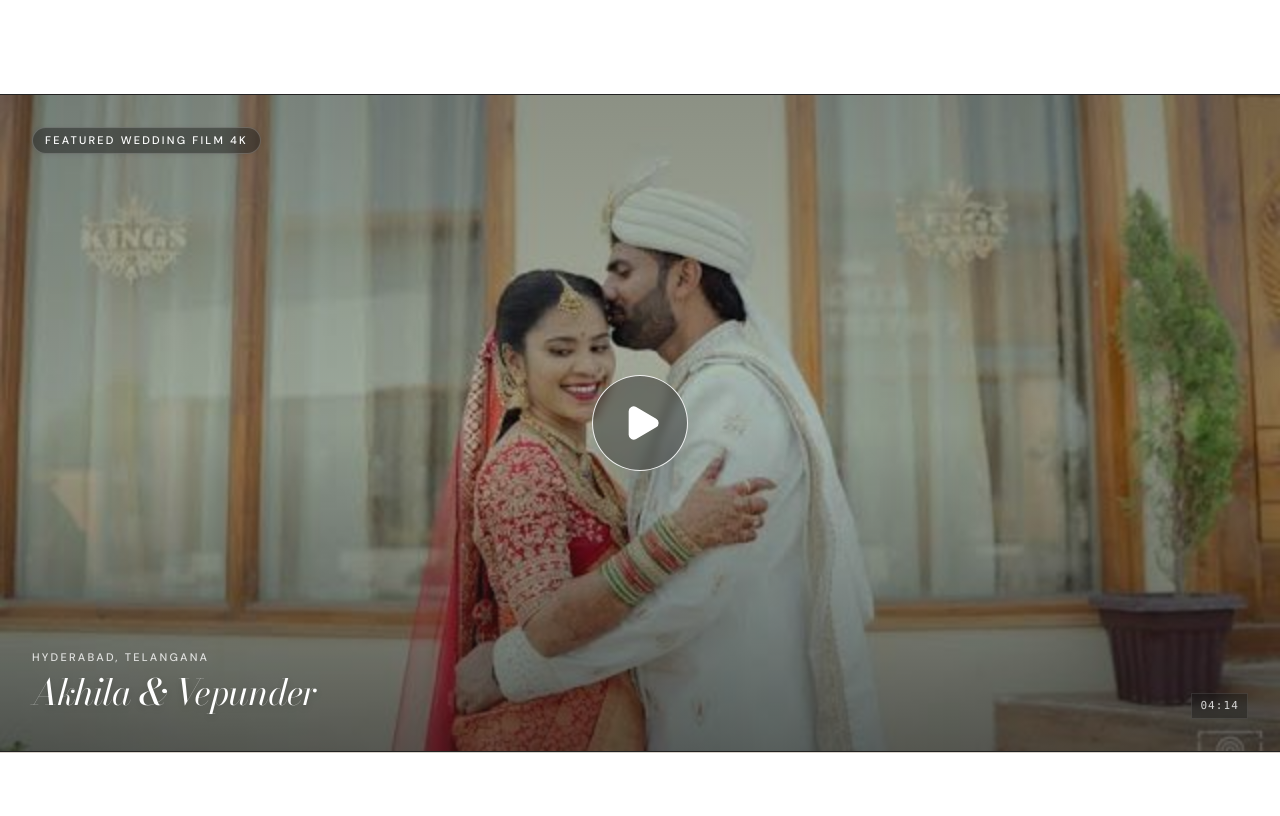
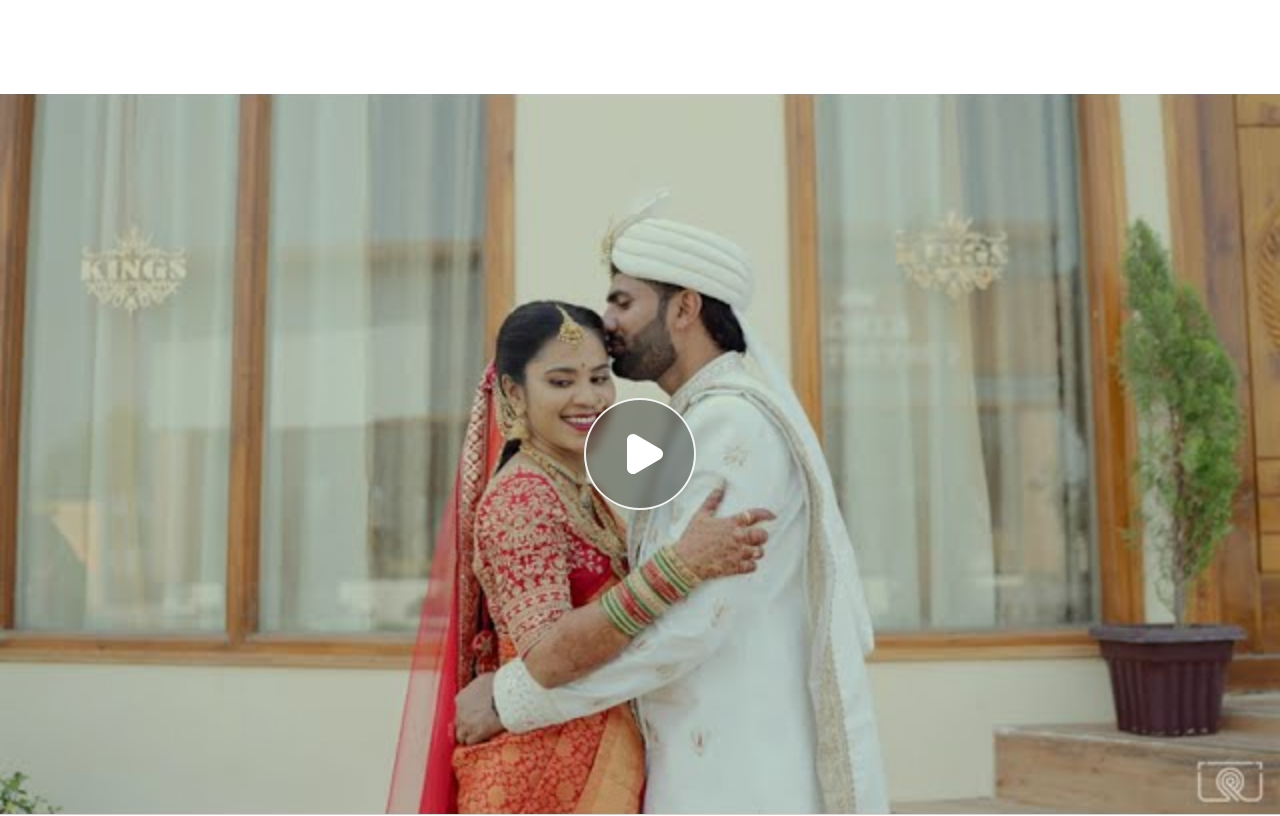
Before and after one commit to pictureperfectphotographe-arch/pictureperfectphotography, a Next.js app: page / in a window 1280 px wide. Shown: the part 2911-3727 px from the top of the page. Built offline with nearby package versions, Linux system fonts and the light colour scheme.

Commit message:
fix(film): restore clean minimal full-width wedding video section without text overlays or side borders

```diff
--- a/src/components/sections/FullscreenWeddingFilm.tsx
+++ b/src/components/sections/FullscreenWeddingFilm.tsx
@@ -12,11 +12,9 @@ export default function FullscreenWeddingFilm() {
 
   return (
     <section
-      aria-label="Picture Perfect Photography Featured Wedding Film"
-      className="relative w-full bg-[#0E0E0E] overflow-hidden flex items-center justify-center border-t border-b border-[#222222]"
+      aria-label="Picture Perfect Photography Cinematic Wedding Film"
+      className="relative w-full aspect-video bg-[#171717] overflow-hidden m-0 p-0 border-0"
     >
-      {/* Proportional 16:9 Video Player Container with Cinematic Letterboxing on Ultra-Wide screens */}
-      <div className="relative w-full aspect-video max-h-[82vh] max-w-[1600px] mx-auto bg-black shadow-2xl flex items-center justify-center">
       {isPlaying ? (
         <iframe
           src={`https://www.youtube.com/embed/${youtubeVideoId}?autoplay=1&controls=1&playsinline=1&fs=1&rel=0&enablejsapi=1`}
@@ -29,53 +27,28 @@ export default function FullscreenWeddingFilm() {
         <button
           type="button"
           onClick={() => setIsPlaying(true)}
-            aria-label="Play Akhila & Vepunder Wedding Video 4K"
+          aria-label="Play Akhila & Vepunder Wedding Video"
           className="group relative w-full h-full block cursor-pointer select-none text-left focus-visible:outline-hidden focus-visible:ring-2 focus-visible:ring-white"
         >
-            {/* Uncropped True 16:9 High-Resolution Poster */}
+          {/* Natural High-Resolution Thumbnail Poster — No filters, no dark tints */}
           <Image
             src="/images/films/film_akhila_vepunder.jpg"
-              alt="Akhila & Vepunder Wedding Video 4K by Picture Perfect Photography"
+            alt="Akhila & Vepunder Wedding Video by Picture Perfect Photography"
             fill
             priority
+            quality={95}
             className="object-cover transition-transform duration-700 ease-out group-hover:scale-102"
-              sizes="(max-width: 768px) 100vw, (max-width: 1600px) 100vw, 1600px"
+            sizes="100vw"
           />
-
-            {/* Subtle Contrast Overlay */}
-            <div className="absolute inset-0 bg-gradient-to-t from-black/60 via-black/15 to-black/30 group-hover:from-black/40 group-hover:via-black/5 group-hover:to-black/20 transition-colors duration-300" />
-
-            {/* Top Left Editorial Film Tag */}
-            <div className="absolute top-4 sm:top-6 md:top-8 left-4 sm:left-6 md:left-8 select-none">
-              <span className="inline-block px-3 py-1 rounded-full bg-black/40 backdrop-blur-md border border-white/20 text-[10px] md:text-[11px] font-medium tracking-[0.2em] text-white uppercase drop-shadow-sm">
-                FEATURED WEDDING FILM 4K
-              </span>
-            </div>
 
           {/* Prominent Centered Play Button */}
           <div className="absolute inset-0 flex items-center justify-center">
-              <div className="flex items-center justify-center w-16 h-16 sm:w-20 sm:h-20 md:w-24 md:h-24 rounded-full border border-white/90 bg-black/40 backdrop-blur-xs text-white transition-all duration-300 group-hover:scale-105 group-hover:bg-black/60 shadow-2xl">
-                <Play className="w-6 h-6 sm:w-8 sm:h-8 md:w-10 md:h-10 fill-white text-white ml-1 transition-transform duration-300 group-hover:scale-110" />
+            <div className="flex items-center justify-center w-20 h-20 sm:w-24 sm:h-24 md:w-28 md:h-28 rounded-full border-2 border-white/90 bg-black/35 backdrop-blur-xs text-white transition-all duration-300 group-hover:scale-105 group-hover:bg-black/55 shadow-2xl">
+              <Play className="w-8 h-8 sm:w-10 sm:h-10 md:w-12 md:h-12 fill-white text-white ml-1.5 transition-transform duration-300 group-hover:scale-110" />
             </div>
-            </div>
-
-            {/* Bottom Left Title Metadata */}
-            <div className="absolute bottom-4 sm:bottom-6 md:bottom-8 left-4 sm:left-6 md:left-8 right-4 sm:right-6 md:right-8 flex items-end justify-between select-none">
-              <div>
-                <p className="text-[10px] md:text-[11px] tracking-[0.2em] uppercase text-white/80 font-medium">
-                  HYDERABAD, TELANGANA
-                </p>
-                <h3 className="font-editorial italic font-normal text-[22px] sm:text-[28px] md:text-[36px] text-white tracking-tight drop-shadow-md">
-                  Akhila &amp; Vepunder
-                </h3>
-              </div>
-              <span className="hidden sm:inline-block text-[11px] font-mono tracking-widest text-white/80 px-2 py-1 bg-black/40 backdrop-blur-xs border border-white/10">
-                04:14
-              </span>
           </div>
         </button>
       )}
-      </div>
     </section>
   );
 }
```
Also changed, not shown: public/images/films/film_akhila_vepunder.jpg. Lines whose indentation alone changed are shown as unchanged.
